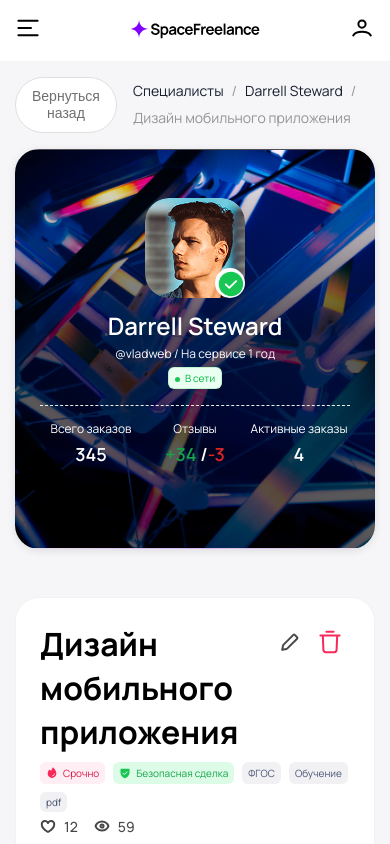
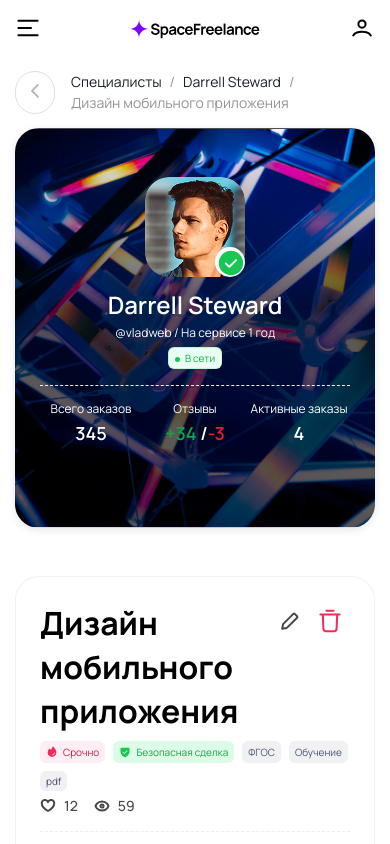
Before and after one commit to parunkov/next2, a Next.js app: page /123/portfolio/456 in a window 390 px wide. Shown: the top 844 px of the page. Built offline with nearby package versions, Linux system fonts and the light colour scheme.

Commit message:
mobile breadcrumbs

```diff
--- a/src/components/Breadcrumbs/Breadcrumbs.module.scss
+++ b/src/components/Breadcrumbs/Breadcrumbs.module.scss
@@ -2,13 +2,22 @@
   display: flex;
   padding: 16px 0;
   gap: 16px;
+
+  @media (max-width: 768px) {
+    padding: 10px 0;
+    margin-bottom: 4px;
+  }
 }
 
 .backButton {
-  padding: 10PX 16px;
+  padding: 10px 16px;
   border: 1px solid #dfdfdf;
   border-radius: 100px;
   background: #ffffff;
+
+  @media (max-width: 768px) {
+    padding: 10px;
+  }
 }
 
 .backButtonText {
@@ -19,6 +28,18 @@
   letter-spacing: 0%;
   text-align: left;
   box-sizing: border-box;
+
+  @media (max-width: 768px) {
+    display: none;
+  }
+}
+
+.backButtonIcon {
+  display: none;
+
+  @media (max-width: 768px) {
+    display: block;
+  }
 }
 
 .list {
--- a/src/components/Breadcrumbs/Breadcrumbs.tsx
+++ b/src/components/Breadcrumbs/Breadcrumbs.tsx
@@ -11,6 +11,22 @@ interface BreadcrumbsProps {
   items: BreadcrumbItem[]
 }
 
+const backIcon = `<svg width="18.000000" height="18.000000" viewBox="0 0 18 18" fill="none" xmlns="http://www.w3.org/2000/svg" xmlns:xlink="http://www.w3.org/1999/xlink">
+	<desc>
+			Created with Pixso.
+	</desc>
+	<defs>
+		<clipPath id="clip2_155">
+			<rect id="left" rx="0.000000" width="17.000000" height="17.000000" transform="translate(0.500000 0.500000)" fill="white" fill-opacity="0"/>
+		</clipPath>
+	</defs>
+	<rect id="left" rx="0.000000" width="17.000000" height="17.000000" transform="translate(0.500000 0.500000)" fill="#FFFFFF" fill-opacity="0"/>
+	<g clip-path="url(#clip2_155)">
+		<path id="vector" d="M12.63 15.62C12.28 15.98 11.71 15.98 11.36 15.62L5.36 9.48C5.01 9.12 5.01 8.53 5.36 8.17L11.03 2.36C11.38 2 11.95 2 12.3 2.36C12.65 2.73 12.65 3.31 12.3 3.67L7.27 8.82L12.63 14.32C12.98 14.68 12.98 15.26 12.63 15.62Z" fill="#B4B4B4" fill-opacity="1.000000" fill-rule="evenodd"/>
+	</g>
+</svg>
+`
+
 const Breadcrumbs: FC<BreadcrumbsProps> = ({ items }) => {
   return (
     <nav className={styles.breadcrumbs}>
@@ -20,6 +36,7 @@ const Breadcrumbs: FC<BreadcrumbsProps> = ({ items }) => {
         type="button"
       >
         <span className={styles.backButtonText}>Вернуться назад</span>
+        <span className={styles.backButtonIcon} dangerouslySetInnerHTML={{ __html: backIcon }}></span>
       </button>
       <ul className={styles.list}>
         {items.map((item, index) => (
--- a/src/styles/globals.scss
+++ b/src/styles/globals.scss
@@ -6,4 +6,7 @@
 
 body {
   background-color: #F6F6F9;
+  @media (max-width: 768px) {
+    background-color: #ffffff;
+  }
 }
```
